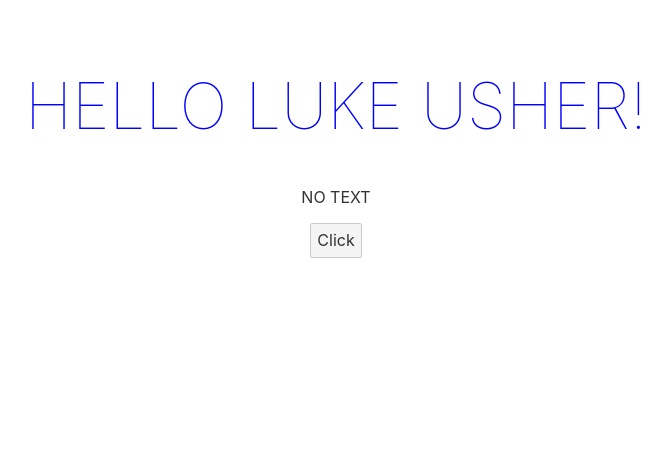
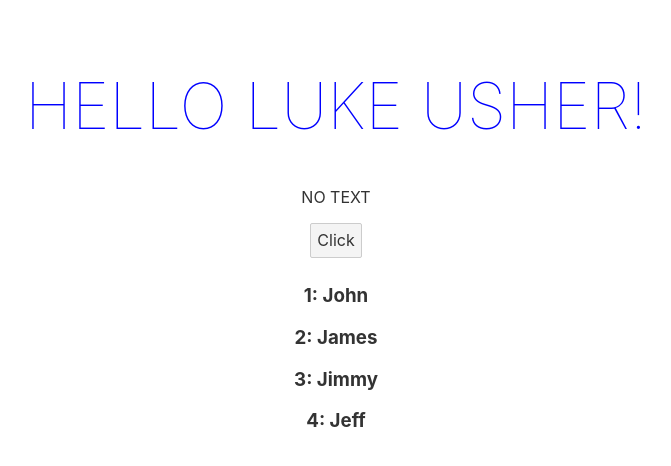
Before and after one commit to lushcodes/feedback-project, a Svelte app in the folder svelte-feeback-app/: page / in a window 1280 px wide. Shown: the top 466 px of the page, without its empty margins (304-975 px from the left). Built offline with nearby package versions, Linux system fonts and the light colour scheme.

Commit message:
loops and objects

```diff
--- a/svelte-feeback-app/src/App.svelte
+++ b/svelte-feeback-app/src/App.svelte
@@ -3,12 +3,37 @@
 let lastName = 'Usher';
 let color = 'blue';
 let showText = false;
+let users = [
+	{
+		id: '1',
+		name: 'John'
+	},
+
+	{
+		id: '2',
+		name: 'James'
+	},
+
+	{
+		id: '3',
+		name: 'Jimmy'
+	}
+	,
+
+	{
+		id: '4',
+		name: 'Jeff'
+	}
+]
+
+
 
 $: name = firstName + ' ' + lastName
 
 const toggle = () => {
 color = color === 'blue' ? 'red' : 'blue'
 showText = !showText
+users = [...users, {id: '5', name: 'Jen'}]
 }
 </script>
 
@@ -21,6 +46,10 @@
 		<p>NO TEXT</p>
 	{/if}
 	<button on:click={toggle}>Click</button>
+
+	{#each users as user (user.id)}
+		<h3>{user.id}: {user.name}</h3>
+	{/each}
 </main>
 
 <style>
```
Also changed, not shown: 1 other file (tests, documents, lock files or other folders).
